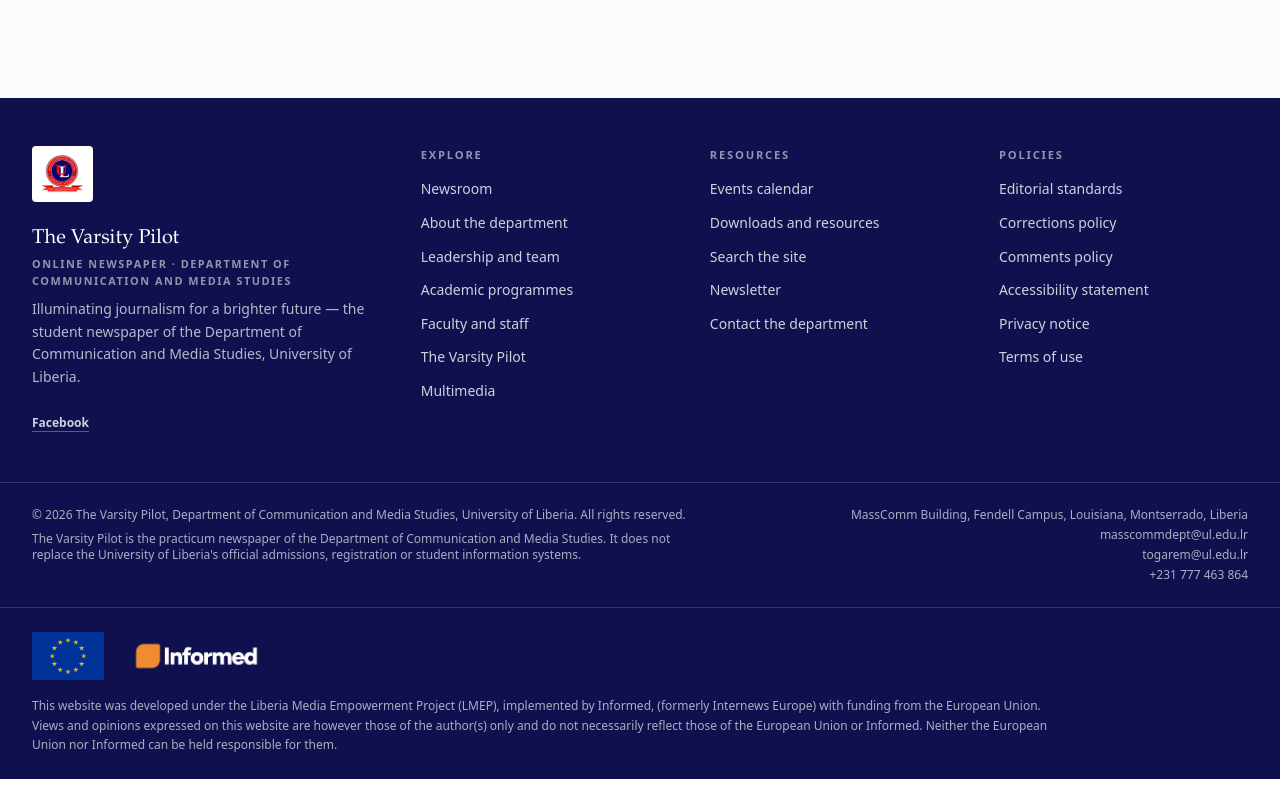
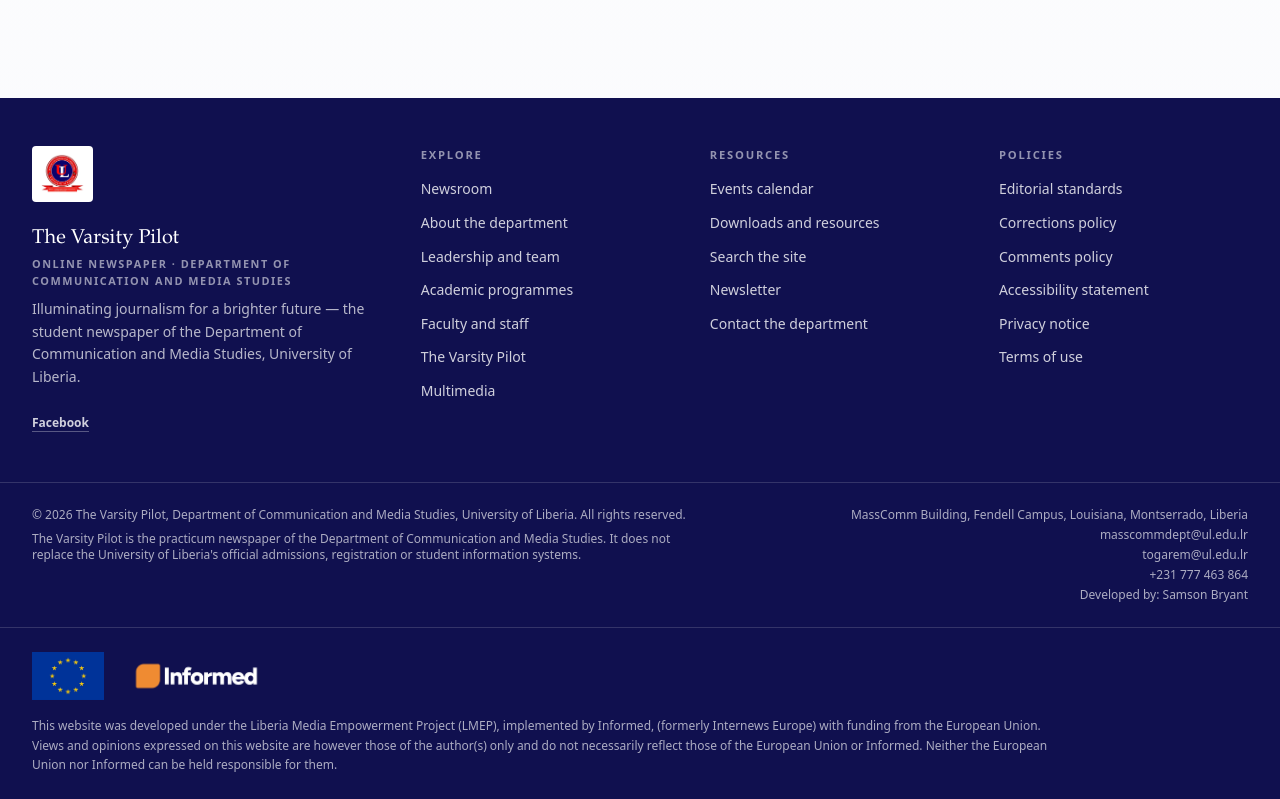
Before and after one commit to itconsultantbryant-svg/ULMC, a Next.js app: page /team in a window 1280 px wide. Shown: the part 973-1772 px from the top of the page. Built offline with nearby package versions, Linux system fonts and the light colour scheme; no server answers; the database is empty.

Commit message:
Link developer credit in footer

```diff
--- a/src/components/site/site-footer.tsx
+++ b/src/components/site/site-footer.tsx
@@ -102,6 +102,17 @@
               </a>
             </p>
             {settings.contactPhone ? <p>{settings.contactPhone}</p> : null}
+            <p>
+              Developed by:{" "}
+              <a
+                className="hover:text-white hover:underline"
+                href="https://af-md.vercel.app/"
+                target="_blank"
+                rel="noopener noreferrer"
+              >
+                Samson Bryant
+              </a>
+            </p>
           </div>
         </div>
       </div>
```
